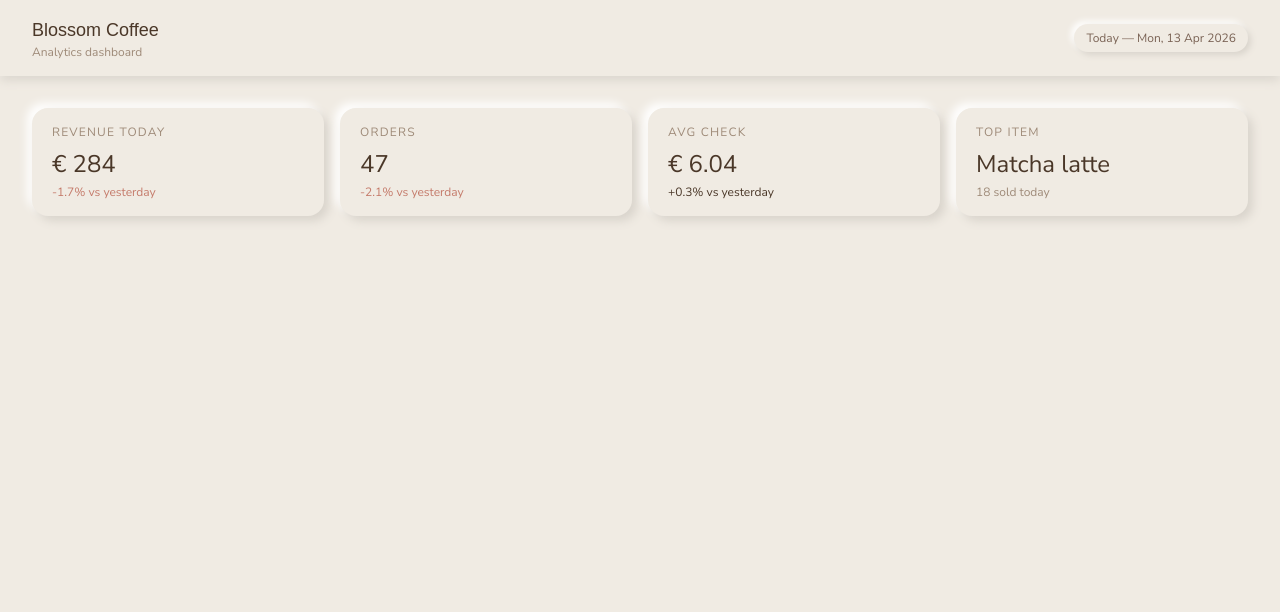
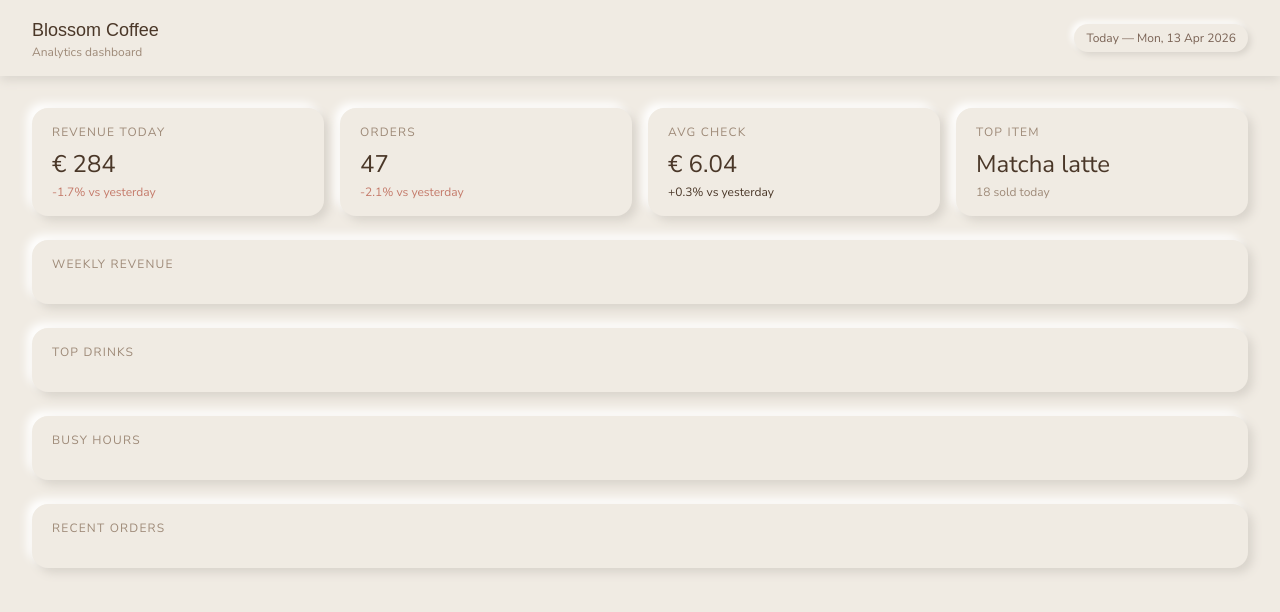
Before and after one commit to sotluf/dashboard-blossom-coffee, a Next.js app: page / in a window 1280 px wide. Shown: the top 612 px of the page. Built offline with nearby package versions, Linux system fonts and the light colour scheme; a web font is replaced by a local one.

Commit message:
feat: add SectionCard wrapper for charts

```diff
--- a/app/page.tsx
+++ b/app/page.tsx
@@ -1,11 +1,13 @@
 import Image from "next/image";
 import KpiCards from "@/components/ui/KpiCard";
 import "./globals.css";
+import Sections from "@/components/ui/SectionCard";
 
 export default function Home() {
   return (
-    <>
+    <div className="flex flex-col gap-6">
       <KpiCards />
-    </>
+      <Sections />
+    </div>
   );
 }
--- a/components/ui/SectionCard.tsx
+++ b/components/ui/SectionCard.tsx
@@ -0,0 +1,37 @@
+interface SectionCardProps {
+  title: string;
+  children: React.ReactNode;
+}
+
+export function SectionCard({ title, children }: SectionCardProps) {
+  return (
+    <div
+      className="flex-1 rounded-2xl px-5 py-4 bg-cafe-bg"
+      style={{ boxShadow: "var(--shadow-neu-raised)" }}
+    >
+      <p className="text-xs text-cafe-brown-light uppercase tracking-widest mb-4">
+        {title}
+      </p>
+      {children}
+    </div>
+  );
+}
+
+export default function Sections() {
+  return (
+    <>
+      <SectionCard title="Weekly revenue">
+        <div />
+      </SectionCard>
+      <SectionCard title="Top drinks">
+        <div />
+      </SectionCard>
+      <SectionCard title="Busy hours">
+        <div />
+      </SectionCard>
+      <SectionCard title="Recent orders">
+        <div />
+      </SectionCard>
+    </>
+  );
+}
```
